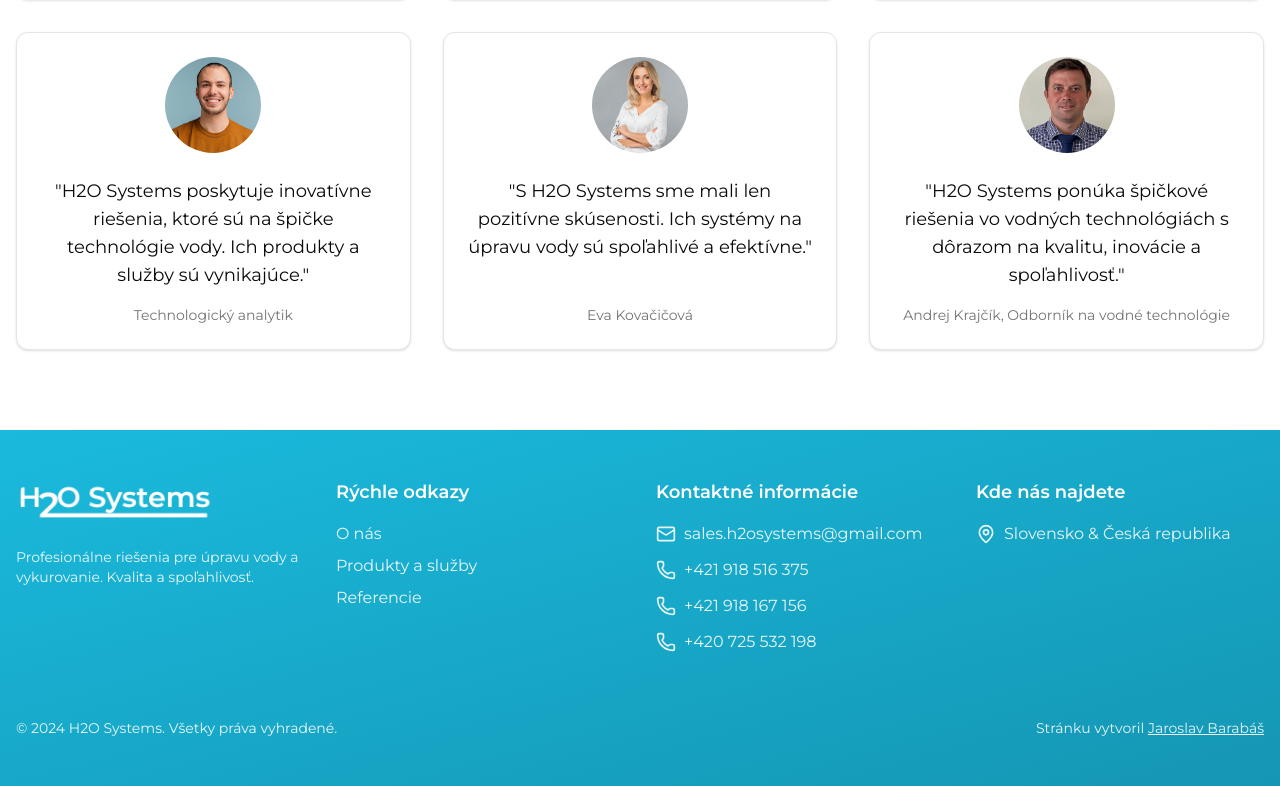
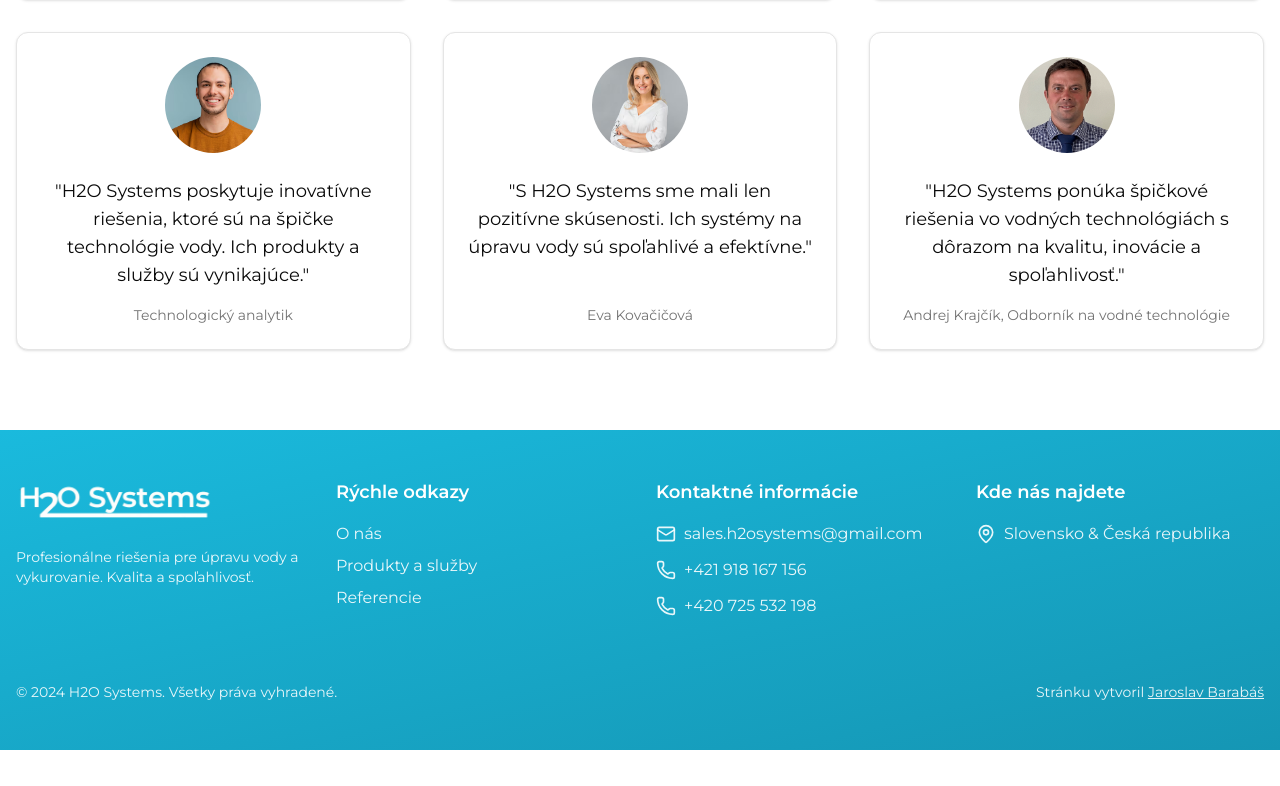
Before and after one commit to YaroSK26/h2osystems-next, a Next.js app: page / in a window 1280 px wide. Shown: the part 2782-3568 px from the top of the page. After the commit the page ends 3532 px from the top, so only its background shows below. Built offline with nearby package versions, Linux system fonts and the light colour scheme.

Commit message:
Update Footer.jsx
Cislo

```diff
--- a/components/Footer.jsx
+++ b/components/Footer.jsx
@@ -86,13 +86,6 @@ export function Footer() {
                 <span>sales.h2osystems@gmail.com</span>
               </a>
               <a
-                href="tel:+421918516375"
-                className="flex items-center gap-2 text-white/90 hover:text-white transition-colors group"
-              >
-                <Phone className="h-5 w-5 group-hover:scale-110 transition-transform" />
-                <span>+421 918 516 375</span>
-              </a>
-              <a
                 href="tel:+421918167156"
                 className="flex items-center gap-2 text-white/90 hover:text-white transition-colors group"
               >
```
